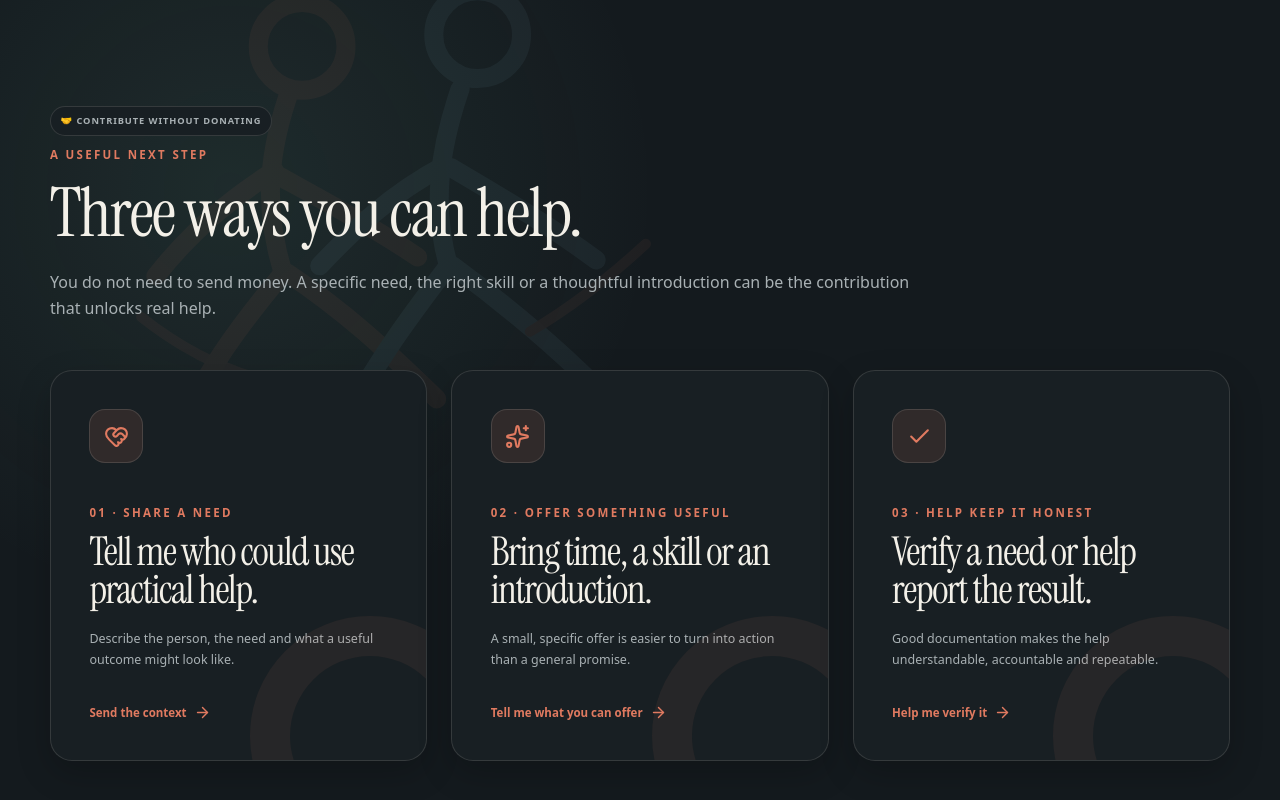
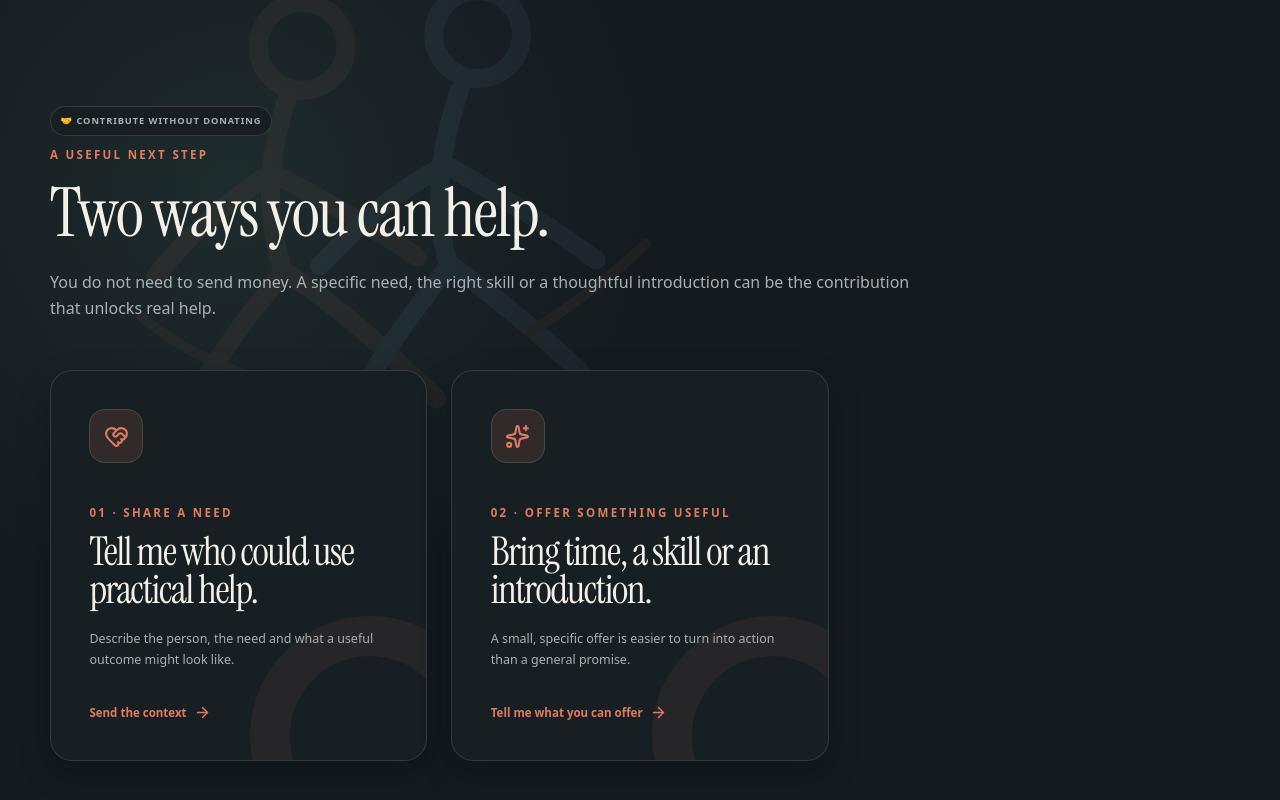
Before and after one commit to DrSehgal7/nitya, a Next.js app: page / in a window 1280 px wide. Shown: the part 5493-6293 px from the top of the page. Built offline with nearby package versions, Linux system fonts and the light colour scheme; no server answers.

Commit message:
refine contribution options

```diff
--- a/src/app/page.tsx
+++ b/src/app/page.tsx
@@ -317,7 +317,7 @@ export default async function HomePage() {
         <div className="shell">
           <p className="sectionSticker">🤝 Contribute without donating</p>
           <p className="eyebrow">A useful next step</p>
-          <h2 className="artifactSectionTitle">Three ways you can help.</h2>
+          <h2 className="artifactSectionTitle">Two ways you can help.</h2>
           <p className="sectionIntro">
             You do not need to send money. A specific need, the right skill or a thoughtful
             introduction can be the contribution that unlocks real help.
@@ -343,17 +343,6 @@ export default async function HomePage() {
               <p>A small, specific offer is easier to turn into action than a general promise.</p>
               <span className="directoryAction">
                 Tell me what you can offer <ArrowRight size={17} aria-hidden="true" />
-              </span>
-            </a>
-            <a className="directoryCard" href="#contact">
-              <span className="directoryIcon" aria-hidden="true">
-                <Check size={25} />
-              </span>
-              <span className="eyebrow">03 · Help keep it honest</span>
-              <strong>Verify a need or help report the result.</strong>
-              <p>Good documentation makes the help understandable, accountable and repeatable.</p>
-              <span className="directoryAction">
-                Help me verify it <ArrowRight size={17} aria-hidden="true" />
               </span>
             </a>
           </div>
```
Also changed, not shown: 1 other file (tests, documents, lock files or other folders).
